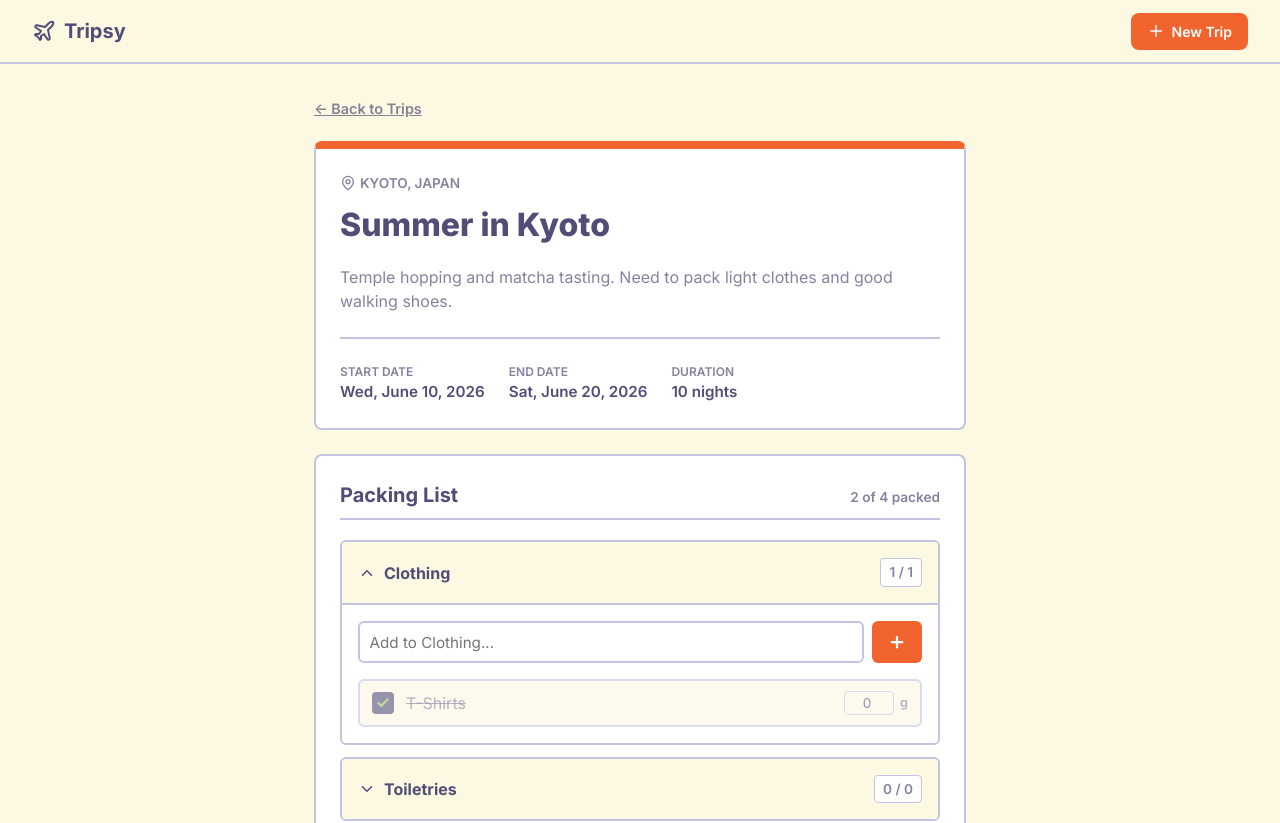
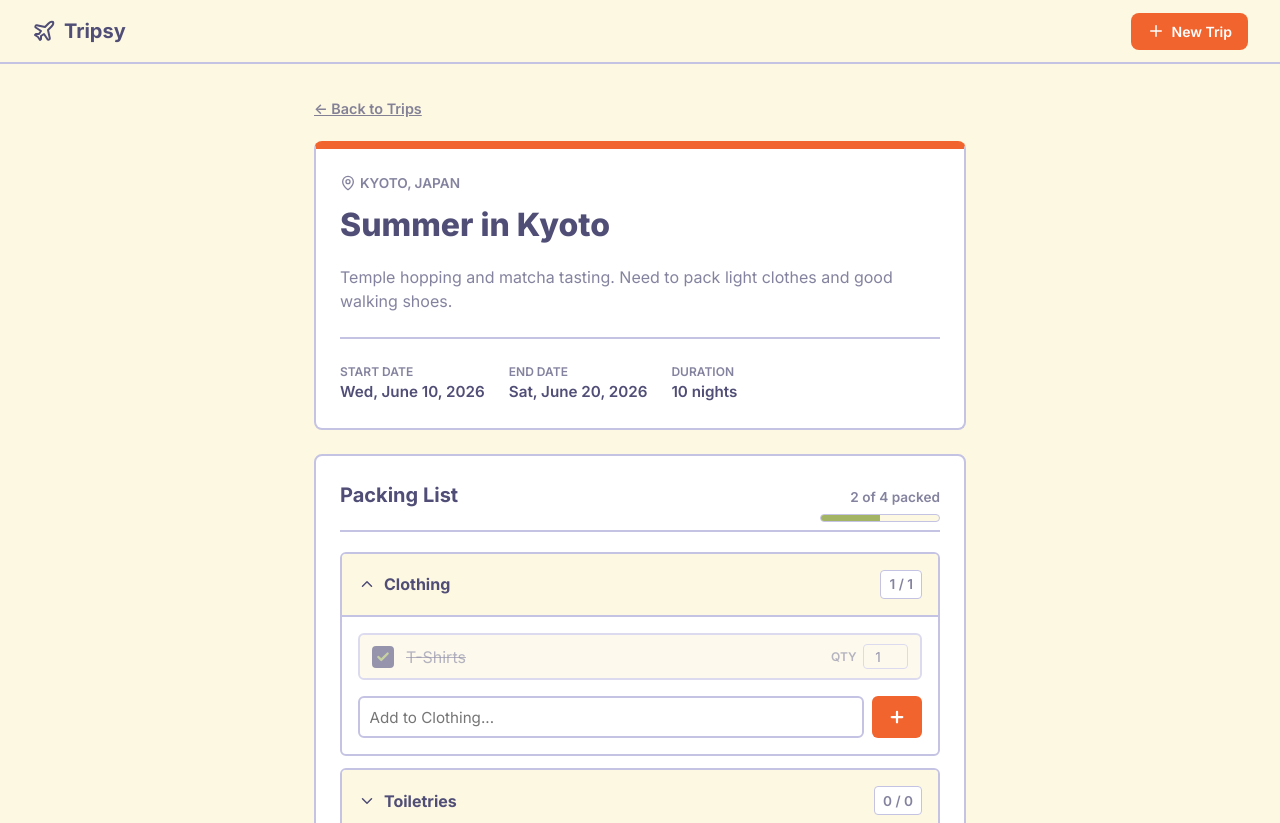
Before and after one commit to k3tan7/Tripsy, a React (Vite) app: page /trip/1 in a window 1280 px wide. Shown: the top 823 px of the page. Built offline with nearby package versions, Linux system fonts and the light colour scheme.

Commit message:
feat: add custom item input per category

```diff
--- a/src/components/PackingList.css
+++ b/src/components/PackingList.css
@@ -24,6 +24,28 @@
   font-size: 0.85rem;
   font-weight: 600;
   color: var(--text-secondary);
+}
+
+.packing-progress-wrapper {
+  display: flex;
+  flex-direction: column;
+  align-items: flex-end;
+  gap: 0.4rem;
+}
+
+.progress-bar-container-main {
+  width: 120px;
+  height: 8px;
+  background: var(--bg);
+  border-radius: 4px;
+  overflow: hidden;
+  border: 1px solid var(--border);
+}
+
+.progress-bar-fill-main {
+  height: 100%;
+  background: var(--accent-green);
+  transition: width 0.3s ease;
 }
 
 .categories-container {
@@ -155,15 +177,15 @@
   flex-grow: 1;
 }
 
-.packing-item-weight {
+.packing-item-quantity {
   display: flex;
   align-items: center;
   gap: 0.4rem;
 }
 
-.packing-item-weight input {
-  width: 50px;
-  text-align: right;
+.packing-item-quantity input {
+  width: 45px;
+  text-align: center;
   border: 1px solid var(--border);
   border-radius: 4px;
   padding: 0.2rem 0.4rem;
@@ -173,14 +195,15 @@
   background: var(--bg);
 }
 
-.packing-item-weight input:focus {
+.packing-item-quantity input:focus {
   border-color: var(--accent-orange);
 }
 
-.weight-unit {
-  font-size: 0.8rem;
+.qty-label {
+  font-size: 0.75rem;
   color: var(--text-secondary);
   font-weight: 600;
+  text-transform: uppercase;
 }
 
 .packing-item:hover {
--- a/src/components/PackingList.jsx
+++ b/src/components/PackingList.jsx
@@ -5,7 +5,7 @@ import "./PackingList.css";
 
 export default function PackingList({ trip, updateTrip }) {
   const [expandedCategory, setExpandedCategory] = useState(CATEGORIES[0].id);
-  const [newItemName, setNewItemName] = useState("");
+  const [newItems, setNewItems] = useState({}); // Manage input value per category
 
   const items = trip.items || [];
   const totalPackedCount = items.filter(i => i.packed).length;
@@ -18,32 +18,32 @@ export default function PackingList({ trip, updateTrip }) {
     updateTrip({ ...trip, items: updatedItems });
   };
 
-  const handleWeightChange = (itemId, weightStr) => {
+  const handleQuantityChange = (itemId, qtyStr) => {
     if (!updateTrip) return;
-    const weight = parseInt(weightStr, 10) || 0;
+    const quantity = parseInt(qtyStr, 10) || 1;
     const updatedItems = items.map(item =>
-      item.id === itemId ? { ...item, weight } : item
+      item.id === itemId ? { ...item, quantity } : item
     );
     updateTrip({ ...trip, items: updatedItems });
   };
 
   const handleAddItem = (e, categoryId) => {
     e.preventDefault();
-    if (!newItemName.trim() || !updateTrip) return;
+    const name = newItems[categoryId];
+    if (!name || !name.trim() || !updateTrip) return;
     const newItem = {
       id: `item_${Date.now()}`,
-      name: newItemName,
+      name: name.trim(),
       packed: false,
-      weight: 0,
+      quantity: 1,
       categoryId
     };
     updateTrip({ ...trip, items: [...items, newItem] });
-    setNewItemName("");
+    setNewItems({ ...newItems, [categoryId]: "" }); // Clear input after adding
   };
 
   const handleToggleCategory = (categoryId) => {
     setExpandedCategory(expandedCategory === categoryId ? null : categoryId);
-    setNewItemName(""); // Clear input when switching categories
   };
 
   // Group items by category dynamically
@@ -72,7 +72,17 @@ export default function PackingList({ trip, updateTrip }) {
     <div className="packing-list-section">
       <div className="packing-list-header">
         <h2>Packing List</h2>
-        <span className="packing-progress-text">{totalPackedCount} of {items.length} packed</span>
+        <div className="packing-progress-wrapper">
+          <span className="packing-progress-text">{totalPackedCount} of {items.length} packed</span>
+          {items.length > 0 && (
+            <div className="progress-bar-container-main">
+              <div
+                className="progress-bar-fill-main"
+                style={{ width: `${(totalPackedCount / items.length) * 100}%` }}
+              />
+            </div>
+          )}
+        </div>
       </div>
 
       <div className="categories-container">
@@ -96,16 +106,6 @@ export default function PackingList({ trip, updateTrip }) {
 
               {isExpanded && (
                 <div className="category-content">
-                  <form className="add-item-form" onSubmit={(e) => handleAddItem(e, category.id)}>
-                    <input
-                      type="text"
-                      value={newItemName}
-                      onChange={(e) => setNewItemName(e.target.value)}
-                      placeholder={`Add to ${category.name}...`}
-                    />
-                    <button type="submit" aria-label="Add item"><Plus size={18} strokeWidth={3} /></button>
-                  </form>
-
                   {category.items.length === 0 ? (
                     <p className="empty-list-text">No items in this category.</p>
                   ) : (
@@ -118,20 +118,30 @@ export default function PackingList({ trip, updateTrip }) {
                             </button>
                             <span className="item-name">{item.name}</span>
                           </div>
-                          <div className="packing-item-weight">
+                          <div className="packing-item-quantity">
+                            <span className="qty-label">Qty</span>
                             <input
                               type="number"
-                              min="0"
-                              value={item.weight || 0}
-                              onChange={(e) => handleWeightChange(item.id, e.target.value)}
-                              placeholder="0"
+                              min="1"
+                              value={item.quantity || 1}
+                              onChange={(e) => handleQuantityChange(item.id, e.target.value)}
+                              placeholder="1"
                             />
-                            <span className="weight-unit">g</span>
                           </div>
                         </li>
                       ))}
                     </ul>
                   )}
+
+                  <form className="add-item-form" style={{ marginTop: '1rem', marginBottom: 0 }} onSubmit={(e) => handleAddItem(e, category.id)}>
+                    <input
+                      type="text"
+                      value={newItems[category.id] || ""}
+                      onChange={(e) => setNewItems({...newItems, [category.id]: e.target.value})}
+                      placeholder={`Add to ${category.name}...`}
+                    />
+                    <button type="submit" aria-label="Add item"><Plus size={18} strokeWidth={3} /></button>
+                  </form>
                 </div>
               )}
             </div>
--- a/src/pages/Home.css
+++ b/src/pages/Home.css
@@ -134,6 +134,20 @@
   border: 1px solid var(--border);
 }
 
+.progress-bar-container {
+  height: 6px;
+  background: var(--bg);
+  border-radius: 3px;
+  margin-top: 0.75rem;
+  overflow: hidden;
+  border: 1px solid var(--border);
+}
+
+.progress-bar-fill {
+  height: 100%;
+  transition: width 0.3s ease;
+}
+
 .trip-card-footer {
   font-size: 0.85rem;
   color: var(--text-secondary);
--- a/src/pages/Home.jsx
+++ b/src/pages/Home.jsx
@@ -83,6 +83,14 @@ export default function Home({ trips }) {
                       <Briefcase size={14} />
                       <span>{packedItems} / {totalItems} Packed</span>
                     </div>
+                    {totalItems > 0 && (
+                      <div className="progress-bar-container">
+                        <div
+                          className="progress-bar-fill"
+                          style={{ width: `${(packedItems / totalItems) * 100}%`, backgroundColor: 'var(--accent-green)' }}
+                        />
+                      </div>
+                    )}
                   </div>
 
                   <div className="trip-card-footer">
--- a/src/pages/NewTrip.jsx
+++ b/src/pages/NewTrip.jsx
@@ -34,7 +34,7 @@ export default function NewTripPage({ onAddTrip }) {
         id: `item_${Date.now()}_${index}`,
         name: itemName,
         packed: false,
-        weight: 0,
+        quantity: 1,
         categoryId: foundCategory ? foundCategory.id : "cat_misc"
       };
     });
```
